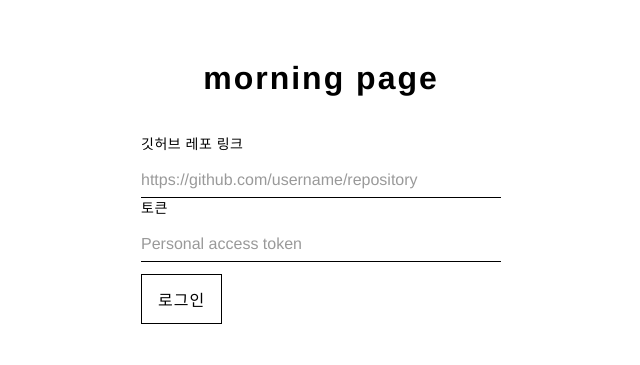
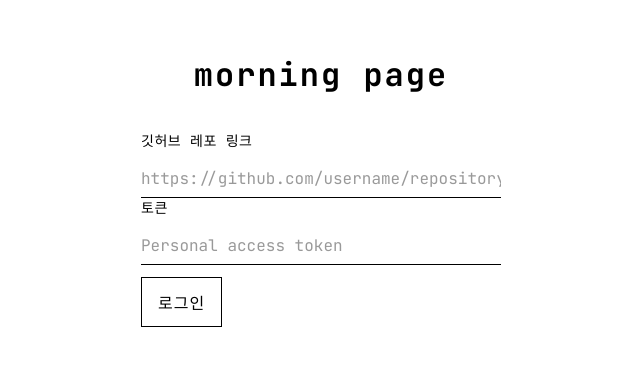
Before and after one commit to sotogito/morning-page, a React (Vite) app: page /login in a window 1280 px wide. Shown: the part 211-576 px from the top of the page, without its empty margins (319-959 px from the left). Built offline with nearby package versions, Linux system fonts and the light colour scheme.

Commit message:
style : 전체 폰트 적용

```diff
--- a/index.html
+++ b/index.html
@@ -4,6 +4,9 @@
     <meta charset="UTF-8" />
     <link rel="icon" type="image/svg+xml" href="/vite.svg" />
     <meta name="viewport" content="width=device-width, initial-scale=1.0" />
+    <link rel="preconnect" href="https://fonts.googleapis.com">
+    <link rel="preconnect" href="https://fonts.gstatic.com" crossorigin>
+    <link href="https://fonts.googleapis.com/css2?family=JetBrains+Mono:wght@400;500;600;700&display=swap" rel="stylesheet">
     <title>morningpage</title>
   </head>
   <body>
--- a/src/pages/LoginPage/LoginPage.css
+++ b/src/pages/LoginPage/LoginPage.css
@@ -5,7 +5,6 @@
   align-items: center;
   background-color: #fff;
   color: #000;
-  font-family: 'Helvetica Neue', Arial, sans-serif;
 }
 
 .login-card {
--- a/src/styles/reset.css
+++ b/src/styles/reset.css
@@ -3,6 +3,7 @@
   margin: 0;
   padding: 0;
   box-sizing: border-box;
+  font-family: var(--font-mono);
 }
 
 html, body {
@@ -11,7 +12,7 @@
 }
 
 body {
-  font-family: -apple-system, BlinkMacSystemFont, 'Segoe UI', 'Noto Sans', Helvetica, Arial, sans-serif;
+  font-family: var(--font-mono);
   line-height: 1.5;
   -webkit-font-smoothing: antialiased;
   -moz-osx-font-smoothing: grayscale;
--- a/src/styles/variables.css
+++ b/src/styles/variables.css
@@ -32,6 +32,9 @@
   --font-size-lg: 20px;
   --font-size-xl: 24px;
 
+  /* Font Family */
+  --font-mono: "JetBrains Mono", monospace;
+
   /* Font Weights */
   --font-weight-normal: 400;
   --font-weight-medium: 500;
```
